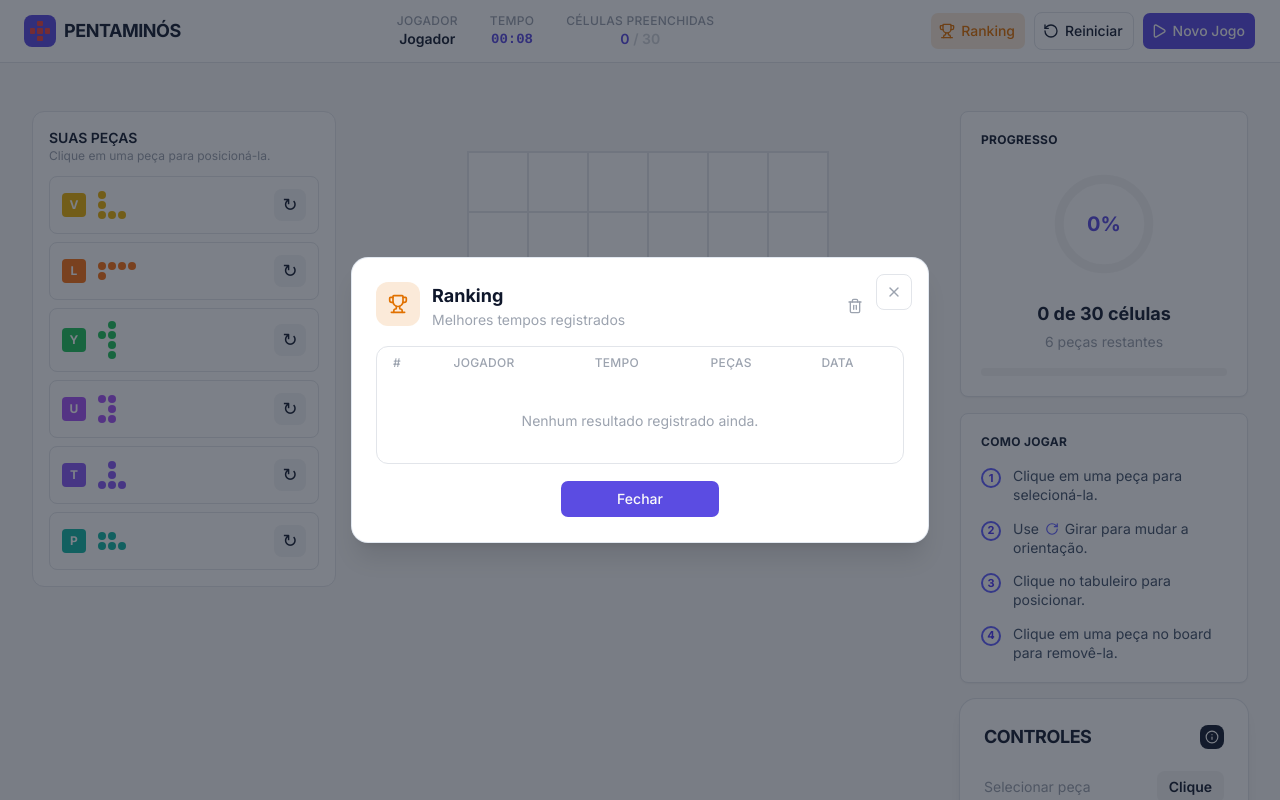
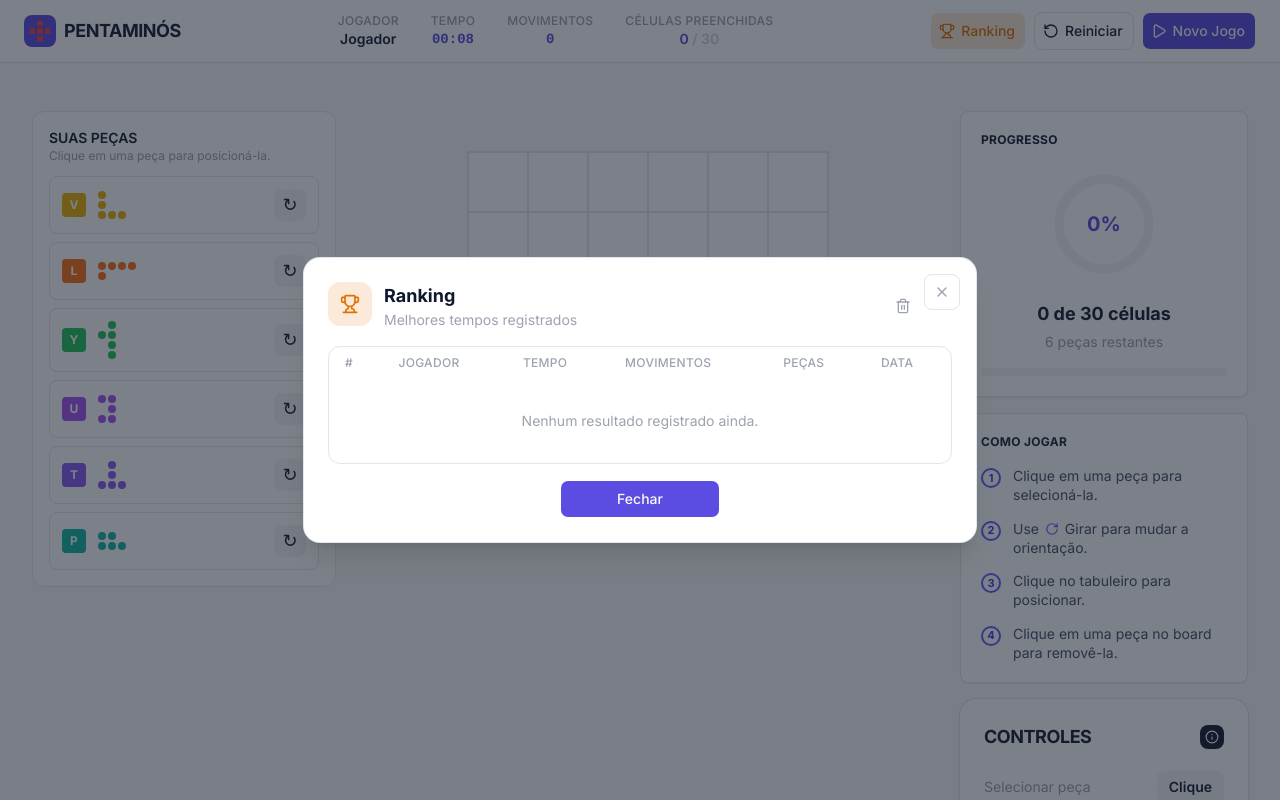
Before and after one commit to Myllenam/pentaminos, a Next.js app in the folder pentaminos/: page /jogar in a window 1280 px wide. Both pictures are taken after a click on the button "Ranking". Shown: the top 800 px of the page. Built offline with nearby package versions, Linux system fonts and the light colour scheme.

Commit message:
feat: adiciona contador de movimentos e remove ranking em resolução automática

```diff
--- a/pentaminos/app/jogar/page.tsx
+++ b/pentaminos/app/jogar/page.tsx
@@ -1,7 +1,15 @@
 "use client";
-
-import { Suspense, useEffect, useMemo, useRef, useState } from "react";
-import { useSearchParams, useRouter } from "next/navigation";
+import {
+  Suspense,
+  useEffect,
+  useMemo,
+  useRef,
+  useState,
+} from "react";
+import {
+  useSearchParams,
+  useRouter,
+} from "next/navigation";
 import { Zap } from "lucide-react";
 
 import { Alert } from "@/components/alert/alert";
@@ -9,7 +17,10 @@ import { Controles } from "@/components/controles/controles";
 import { Header } from "@/components/header/header";
 import { ComoJogar } from "@/components/como-jogar/como-jogar";
 import { Ranking } from "@/components/ranking/ranking";
-import { finishGame, formatElapsedTime } from "@/lib/ranking";
+import {
+  finishGame,
+  formatElapsedTime,
+} from "@/lib/ranking";
 import { Progresso } from "@/components/progresso/progresso";
 import { PENTOMINOES } from "@/lib/mocks/pentominos";
 import { PlacedPiece } from "@/lib/types/pentomino";
@@ -28,49 +39,88 @@ import { Button } from "@/components/ui/button";
 function GamePage() {
   const searchParams = useSearchParams();
   const router = useRouter();
-  const playerName = searchParams.get("nome") || "Jogador";
+
+  const playerName =
+    searchParams.get("nome") || "Jogador";
+
   const pieceCount = Math.min(
-    Math.max(Number(searchParams.get("pecas")) || 6, 3),
+    Math.max(
+      Number(searchParams.get("pecas")) || 6,
+      3,
+    ),
     12,
   );
-  const totalCells = pieceCount * 5; // cada pentaminó ocupa 5 células
 
-  const [restartOpen, setRestartOpen] = useState(false);
-  const [newGameOpen, setNewGameOpen] = useState(false);
-  const [rankingOpen, setRankingOpen] = useState(false);
+  const totalCells = pieceCount * 5;
 
-  const [elapsedSeconds, setElapsedSeconds] = useState(0);
-  const [isRunning, setIsRunning] = useState(true);
-  const [isSolving, setIsSolving] = useState(false);
-  const [solveError, setSolveError] = useState<string | null>(null);
+  const [restartOpen, setRestartOpen] =
+    useState(false);
 
-  const [board, setBoard] = useState(() => gerarTabuleiro(pieceCount));
-  const [pieces, setPieces] = useState<PlacedPiece[]>(
-    () => board.availablePieces,
+  const [newGameOpen, setNewGameOpen] =
+    useState(false);
+
+  const [rankingOpen, setRankingOpen] =
+    useState(false);
+
+  const [elapsedSeconds, setElapsedSeconds] =
+    useState(0);
+
+  const [moveCount, setMoveCount] =
+    useState(0);
+
+  const [isRunning, setIsRunning] =
+    useState(true);
+
+  const [isSolving, setIsSolving] =
+    useState(false);
+
+  const [solveError, setSolveError] =
+    useState<string | null>(null);
+
+  const [board] = useState(() =>
+    gerarTabuleiro(pieceCount),
   );
 
-  const [selectedInstanceId, setSelectedInstanceId] = useState<string | null>(
-    null,
-  );
+  const [pieces, setPieces] = useState<
+    PlacedPiece[]
+  >(() => board.availablePieces);
+
+  const [
+    selectedInstanceId,
+    setSelectedInstanceId,
+  ] = useState<string | null>(null);
+
   const { solve } = useSolverWorker();
 
   const hasRegisteredGame = useRef(false);
 
   const filledCells = useMemo(
-    () => pieces.filter((p) => p.origin !== null).length * 5,
+    () =>
+      pieces.filter(
+        (piece) => piece.origin !== null,
+      ).length * 5,
     [pieces],
   );
 
-  const remainingPieces = pieces.filter((p) => p.origin === null);
+  const remainingPieces = pieces.filter(
+    (piece) => piece.origin === null,
+  );
 
   const selectedPiece =
-    pieces.find((piece) => piece.instanceId === selectedInstanceId) ?? null;
+    pieces.find(
+      (piece) =>
+        piece.instanceId === selectedInstanceId,
+    ) ?? null;
 
   useEffect(() => {
-    if (!isRunning) return;
+    if (!isRunning) {
+      return;
+    }
 
     const interval = setInterval(() => {
-      setElapsedSeconds((current) => current + 1);
+      setElapsedSeconds(
+        (current) => current + 1,
+      );
     }, 1000);
 
     return () => clearInterval(interval);
@@ -80,22 +130,38 @@ function GamePage() {
     hasRegisteredGame.current = false;
 
     setElapsedSeconds(0);
+    setMoveCount(0);
     setIsRunning(true);
+    setSolveError(null);
+
     setPieces(
-      board.availablePieces.map((piece) => ({ ...piece, origin: null })),
+      board.availablePieces.map((piece) => ({
+        ...piece,
+        origin: null,
+      })),
     );
+
     setSelectedInstanceId(null);
   };
 
-  const handleSelectPiece = (instanceId: string) => {
+  const handleSelectPiece = (
+    instanceId: string,
+  ) => {
     setSelectedInstanceId((current) =>
-      current === instanceId ? null : instanceId,
+      current === instanceId
+        ? null
+        : instanceId,
     );
   };
-  const handleRotatePiece = (instanceId: string) => {
+
+  const handleRotatePiece = (
+    instanceId: string,
+  ) => {
     setPieces((current) =>
       current.map((piece) => {
-        if (piece.instanceId !== instanceId) {
+        if (
+          piece.instanceId !== instanceId
+        ) {
           return piece;
         }
 
@@ -116,35 +182,50 @@ function GamePage() {
     );
   };
 
-  // clique numa célula do board: remove peça se já ocupada, senão posiciona a selecionada
-  const handleCellClick = (row: number, col: number) => {
+  const handleCellClick = (
+    row: number,
+    col: number,
+  ) => {
     // ==========================================
-    // 1. TEMOS UMA PEÇA SELECIONADA?
+    // 1. TEMOS UMA PEÇA SELECIONADA
     // ==========================================
 
     if (selectedInstanceId) {
       const selectedPiece = pieces.find(
-        (piece) => piece.instanceId === selectedInstanceId,
+        (piece) =>
+          piece.instanceId ===
+          selectedInstanceId,
       );
 
       if (!selectedPiece) {
         return;
       }
 
-      const shape = PENTOMINOES.find((s) => s.id === selectedPiece.shapeId);
+      const shape = PENTOMINOES.find(
+        (pentomino) =>
+          pentomino.id ===
+          selectedPiece.shapeId,
+      );
 
       if (!shape) {
         return;
       }
 
-      const clickedCell: [number, number] = [row, col];
+      const clickedCell: [
+        number,
+        number,
+      ] = [row, col];
 
-      const transformedCells = transformCells(
+      const transformedCells =
+        transformCells(
           shape.cells,
           selectedPiece.rotation,
         );
 
-      const origin = getPreviewOrigin(transformedCells, clickedCell);
+      const origin = getPreviewOrigin(
+        transformedCells,
+        clickedCell,
+      );
 
       const canPlace = canPlacePiece(
         shape,
@@ -155,13 +236,23 @@ function GamePage() {
         selectedPiece.instanceId,
       );
 
+      // Tentativa inválida não conta movimento.
       if (!canPlace) {
         return;
       }
 
+      // A peça foi efetivamente colocada.
+      // Portanto, temos +1 movimento.
+      const nextMoveCount =
+        moveCount + 1;
+
+      setMoveCount(nextMoveCount);
+
       setPieces((current) => {
-        const updatedPieces = current.map((piece) =>
-          piece.instanceId === selectedInstanceId
+        const updatedPieces =
+          current.map((piece) =>
+            piece.instanceId ===
+            selectedInstanceId
               ? {
                   ...piece,
                   origin,
@@ -169,18 +260,25 @@ function GamePage() {
               : piece,
           );
 
-        // Verifica se todas as peças foram colocadas
-        const isFinished = updatedPieces.every(
-          (piece) => piece.origin !== null,
+        const isFinished =
+          updatedPieces.every(
+            (piece) =>
+              piece.origin !== null,
           );
 
-        // Registra a partida apenas uma vez
-        if (isFinished && !hasRegisteredGame.current) {
-          hasRegisteredGame.current = true;
+        // Apenas partidas resolvidas
+        // manualmente entram no ranking.
+        if (
+          isFinished &&
+          !hasRegisteredGame.current
+        ) {
+          hasRegisteredGame.current =
+            true;
 
           finishGame({
             player: playerName,
             pieces: pieceCount,
+            moves: nextMoveCount,
             elapsedSeconds,
           });
 
@@ -196,31 +294,49 @@ function GamePage() {
       return;
     }
 
-    const owner = pieces.find((piece) => {
+    const owner = pieces.find(
+      (piece) => {
         if (!piece.origin) {
           return false;
         }
 
-      const shape = PENTOMINOES.find((s) => s.id === piece.shapeId);
+        const shape =
+          PENTOMINOES.find(
+            (pentomino) =>
+              pentomino.id ===
+              piece.shapeId,
+          );
 
         if (!shape) {
           return false;
         }
 
-      const cells = getPieceCells(shape, piece.rotation, piece.origin);
+        const cells = getPieceCells(
+          shape,
+          piece.rotation,
+          piece.origin,
+        );
 
         return cells.some(
-        ([cellRow, cellCol]) => cellRow === row && cellCol === col,
+          ([cellRow, cellCol]) =>
+            cellRow === row &&
+            cellCol === col,
         );
-    });
+      },
+    );
 
     if (!owner) {
       return;
     }
 
+    setMoveCount(
+      (current) => current + 1,
+    );
+
     setPieces((current) =>
       current.map((piece) =>
-        piece.instanceId === owner.instanceId
+        piece.instanceId ===
+        owner.instanceId
           ? {
               ...piece,
               origin: null,
@@ -231,46 +347,49 @@ function GamePage() {
   };
 
   const handleSolve = async () => {
-  if (isSolving) return;
+    if (isSolving) {
+      return;
+    }
 
     setIsSolving(true);
     setSolveError(null);
     setSelectedInstanceId(null);
 
     try {
-    // Limpa todas as peças que estão atualmente no tabuleiro
-    const clearedPieces = pieces.map((piece) => ({
+      // Limpa as peças colocadas pelo usuário
+      // antes de enviar o problema ao solver.
+      const clearedPieces = pieces.map(
+        (piece) => ({
           ...piece,
           origin: null,
-    }));
+        }),
+      );
 
-    // Atualiza a interface imediatamente
       setPieces(clearedPieces);
 
       const outcome = await solve(
         board.config,
-      clearedPieces.map((piece) => ({
-        instanceId: piece.instanceId,
+        clearedPieces.map(
+          (piece) => ({
+            instanceId:
+              piece.instanceId,
             shapeId: piece.shapeId,
-      })),
+          }),
+        ),
       );
 
-    if (outcome.solved && outcome.placements) {
+      if (
+        outcome.solved &&
+        outcome.placements
+      ) {
         setIsRunning(false);
-      setPieces(outcome.placements);
 
-      if (!hasRegisteredGame.current) {
-        hasRegisteredGame.current = true;
+        setPieces(
+          outcome.placements,
+        );
 
-        finishGame({
-          player: "Algoritmo",
-          pieces: pieceCount,
-          elapsedSeconds: outcome.elapsedMs / 1000,
-          autoSolved: true,
-        });
-
-        setRankingOpen(true);
-      }
+        hasRegisteredGame.current =
+          true;
       } else {
         setSolveError(
           "Não foi possível encontrar uma solução para este tabuleiro.",
@@ -288,37 +407,63 @@ function GamePage() {
   };
 
   return (
-    <div className="relative flex min-h-screen flex-col  bg-zinc-50">
+    <div className="relative flex min-h-screen flex-col bg-zinc-50">
       <Header
         playerName={playerName}
-        time={formatElapsedTime(elapsedSeconds)}
+        time={formatElapsedTime(
+          elapsedSeconds,
+        )}
+        moves={moveCount}
         filledCells={filledCells}
         totalCells={totalCells}
-        onRestart={() => setRestartOpen(true)}
-        onNewGame={() => setNewGameOpen(true)}
-        onOpenRanking={() => setRankingOpen(true)}
+        onRestart={() =>
+          setRestartOpen(true)
+        }
+        onNewGame={() =>
+          setNewGameOpen(true)
+        }
+        onOpenRanking={() =>
+          setRankingOpen(true)
+        }
       />
 
       <main className="mx-auto flex w-full flex-1 flex-row gap-8 px-8 py-12">
         <aside className="w-1/4">
           <div className="rounded-xl border border-gray-200 bg-white p-4">
-            <p className="text-sm font-semibold text-foreground">SUAS PEÇAS</p>
+            <p className="text-sm font-semibold text-foreground">
+              SUAS PEÇAS
+            </p>
+
             <p className="mb-3 text-xs text-muted-foreground">
               Clique em uma peça para posicioná-la.
             </p>
+
             <div className="flex flex-col gap-2">
-              {pieces.map((piece) => {
-                return (
+              {pieces.map((piece) => (
                 <PieceCard
-                    key={piece.instanceId}
+                  key={
+                    piece.instanceId
+                  }
                   piece={piece}
-                    placed={piece.origin !== null}
-                    selected={selectedInstanceId === piece.instanceId}
-                    onSelect={() => handleSelectPiece(piece.instanceId)}
-                    onRotate={() => handleRotatePiece(piece.instanceId)}
+                  placed={
+                    piece.origin !== null
+                  }
+                  selected={
+                    selectedInstanceId ===
+                    piece.instanceId
+                  }
+                  onSelect={() =>
+                    handleSelectPiece(
+                      piece.instanceId,
+                    )
+                  }
+                  onRotate={() =>
+                    handleRotatePiece(
+                      piece.instanceId,
+                    )
+                  }
                 />
-                );
-              })}
+              ))}
             </div>
           </div>
         </aside>
@@ -328,9 +473,14 @@ function GamePage() {
             config={board.config}
             placedPieces={pieces}
             shapes={PENTOMINOES}
-            previewPiece={selectedPiece}
-            onCellClick={handleCellClick}
+            previewPiece={
+              selectedPiece
+            }
+            onCellClick={
+              handleCellClick
+            }
           />
+
           <div className="mt-6 w-full max-w-md">
             <Button
               variant="outline"
@@ -338,8 +488,14 @@ function GamePage() {
               onClick={handleSolve}
               disabled={isSolving}
             >
-              <Zap className="text-warning" data-icon="inline-start" />
-              {isSolving ? "Resolvendo..." : "Resolver Automaticamente"}
+              <Zap
+                className="text-warning"
+                data-icon="inline-start"
+              />
+
+              {isSolving
+                ? "Resolvendo..."
+                : "Resolver Automaticamente"}
             </Button>
 
             <p className="mt-2 text-center text-xs text-muted-foreground">
@@ -349,22 +505,36 @@ function GamePage() {
           </div>
         </section>
 
-        <aside className="flex w-[288px] shrink-0 flex-col gap-4 ">
+        <aside className="flex w-[288px] shrink-0 flex-col gap-4">
           <Progresso
-            celulasPreenchidas={filledCells}
-            totalCelulas={totalCells}
-            pecasRestantes={remainingPieces.length}
+            celulasPreenchidas={
+              filledCells
+            }
+            totalCelulas={
+              totalCells
+            }
+            pecasRestantes={
+              remainingPieces.length
+            }
           />
 
           <ComoJogar />
 
-          <Controles onInfoClick={() => console.log("abrir detalhes")} />
+          <Controles
+            onInfoClick={() =>
+              console.log(
+                "abrir detalhes",
+              )
+            }
+          />
         </aside>
       </main>
 
       <Alert
         open={restartOpen}
-        onOpenChange={setRestartOpen}
+        onOpenChange={
+          setRestartOpen
+        }
         title="Reiniciar partida?"
         description="Tem certeza que deseja reiniciar a partida? Todo o progresso atual será perdido."
         confirmLabel="Reiniciar"
@@ -374,14 +544,23 @@ function GamePage() {
 
       <Alert
         open={newGameOpen}
-        onOpenChange={setNewGameOpen}
+        onOpenChange={
+          setNewGameOpen
+        }
         title="Iniciar novo jogo?"
         description="Deseja abandonar a partida atual e iniciar um novo jogo? O progresso atual será perdido."
         confirmLabel="Novo Jogo"
-        onConfirm={() => router.push("/")}
+        onConfirm={() =>
+          router.push("/")
+        }
       />
 
-      <Ranking open={rankingOpen} onOpenChange={setRankingOpen} />
+      <Ranking
+        open={rankingOpen}
+        onOpenChange={
+          setRankingOpen
+        }
+      />
     </div>
   );
 }
--- a/pentaminos/components/header/header.tsx
+++ b/pentaminos/components/header/header.tsx
@@ -6,6 +6,7 @@ import { Button } from "@/components/ui/button";
 export interface HeaderProps {
   playerName: string;
   time: string;
+  moves: number;
   filledCells: number;
   totalCells: number;
   onOpenRanking?: () => void;
@@ -16,6 +17,7 @@ export interface HeaderProps {
 const HEADER_MOCK_DATA: HeaderProps = {
   playerName: "artur",
   time: "00:55",
+  moves: 0,
   filledCells: 0,
   totalCells: 30,
 };
@@ -23,6 +25,7 @@ const HEADER_MOCK_DATA: HeaderProps = {
 export function Header({
   playerName = HEADER_MOCK_DATA.playerName,
   time = HEADER_MOCK_DATA.time,
+  moves = HEADER_MOCK_DATA.moves,
   filledCells = HEADER_MOCK_DATA.filledCells,
   totalCells = HEADER_MOCK_DATA.totalCells,
   onOpenRanking,
@@ -52,7 +55,18 @@ export function Header({
           <span className="text-xs font-medium tracking-wide text-muted-foreground">
             TEMPO
           </span>
-          <span className="text-sm font-bold text-primary font-cousine">{time}</span>
+          <span className="font-cousine text-sm font-bold text-primary">
+            {time}
+          </span>
+        </div>
+
+        <div className="flex flex-col items-center">
+          <span className="text-xs font-medium tracking-wide text-muted-foreground">
+            MOVIMENTOS
+          </span>
+          <span className="font-cousine text-sm font-bold text-primary">
+            {moves}
+          </span>
         </div>
 
         <div className="flex flex-col items-center">
@@ -60,8 +74,12 @@ export function Header({
             CÉLULAS PREENCHIDAS
           </span>
           <span className="text-sm font-semibold">
-            <span className="text-primary">{filledCells}</span>{" "}
-            <span className="text-input">/ {totalCells}</span>
+            <span className="text-primary">
+              {filledCells}
+            </span>{" "}
+            <span className="text-input">
+              / {totalCells}
+            </span>
           </span>
         </div>
       </div>
@@ -76,6 +94,7 @@ export function Header({
           <Trophy data-icon="inline-start" />
           Ranking
         </Button>
+
         <Button
           variant="outline"
           className="w-auto"
@@ -85,7 +104,12 @@ export function Header({
           <RotateCcw data-icon="inline-start" />
           Reiniciar
         </Button>
-        <Button className="w-auto" data-icon="inline-start" onClick={onNewGame}>
+
+        <Button
+          className="w-auto"
+          data-icon="inline-start"
+          onClick={onNewGame}
+        >
           <Play data-icon="inline-start" />
           Novo Jogo
         </Button>
--- a/pentaminos/components/ranking/ranking.tsx
+++ b/pentaminos/components/ranking/ranking.tsx
@@ -1,6 +1,6 @@
 "use client";
 
-import { useEffect, useState } from "react";
+import { useMemo, useState } from "react";
 import { Trash2, Trophy } from "lucide-react";
 
 import {
@@ -13,7 +13,10 @@ import {
 } from "@/components/ui/dialog";
 import { Button } from "@/components/ui/button";
 import { cn } from "@/lib/utils";
-import { clearRanking, getRanking, type RankingEntry } from "@/lib/ranking";
+import {
+  clearRanking,
+  getRanking,
+} from "@/lib/ranking";
 
 const MEDALS = ["🥇", "🥈", "🥉"];
 
@@ -22,30 +25,51 @@ export interface RankingProps {
   onOpenChange: (open: boolean) => void;
 }
 
-export function Ranking({ open, onOpenChange }: RankingProps) {
-  const [entries, setEntries] = useState<RankingEntry[]>([]);
+export function Ranking({
+  open,
+  onOpenChange,
+}: RankingProps) {
+  const [refreshVersion, setRefreshVersion] =
+    useState(0);
 
-  useEffect(() => {
-    if (open) setEntries(getRanking());
-  }, [open]);
+  const entries = useMemo(() => {
+    if (!open) {
+      return [];
+    }
+
+    return getRanking();
+  }, [open, refreshVersion]);
 
   const handleClear = () => {
     clearRanking();
-    setEntries(getRanking());
+
+    setRefreshVersion(
+      (current) => current + 1,
+    );
   };
 
   return (
-    <Dialog open={open} onOpenChange={onOpenChange}>
-      <DialogContent className="max-w-xl">
+    <Dialog
+      open={open}
+      onOpenChange={onOpenChange}
+    >
+      <DialogContent className="max-w-2xl">
         <DialogHeader>
           <div className="flex size-11 shrink-0 items-center justify-center rounded-xl bg-warning/15">
             <Trophy className="size-5 text-warning" />
           </div>
+
           <div className="flex flex-1 items-center justify-between gap-4">
             <div>
-              <DialogTitle>Ranking</DialogTitle>
-              <DialogDescription>Melhores tempos registrados</DialogDescription>
+              <DialogTitle>
+                Ranking
+              </DialogTitle>
+
+              <DialogDescription>
+                Melhores tempos registrados
+              </DialogDescription>
             </div>
+
             <Button
               type="button"
               variant="ghost"
@@ -63,22 +87,46 @@ export function Ranking({ open, onOpenChange }: RankingProps) {
           <table className="w-full border-collapse text-sm">
             <thead>
               <tr className="text-xs font-medium tracking-wide text-muted-foreground uppercase">
-                <th className="px-4 py-2 text-left font-medium">#</th>
-                <th className="px-4 py-2 text-left font-medium">Jogador</th>
-                <th className="px-4 py-2 text-left font-medium">Tempo</th>
-                <th className="px-4 py-2 text-left font-medium">Peças</th>
-                <th className="px-4 py-2 text-left font-medium">Data</th>
+                <th className="px-4 py-2 text-left font-medium">
+                  #
+                </th>
+
+                <th className="px-4 py-2 text-left font-medium">
+                  Jogador
+                </th>
+
+                <th className="px-4 py-2 text-left font-medium">
+                  Tempo
+                </th>
+
+                <th className="px-4 py-2 text-left font-medium">
+                  Movimentos
+                </th>
+
+                <th className="px-4 py-2 text-left font-medium">
+                  Peças
+                </th>
+
+                <th className="px-4 py-2 text-left font-medium">
+                  Data
+                </th>
               </tr>
             </thead>
+
             <tbody>
               {entries.length === 0 && (
                 <tr>
-                  <td colSpan={5} className="px-4 py-8 text-center text-sm text-muted-foreground">
+                  <td
+                    colSpan={6}
+                    className="px-4 py-8 text-center text-sm text-muted-foreground"
+                  >
                     Nenhum resultado registrado ainda.
                   </td>
                 </tr>
               )}
-              {entries.map((entry, index) => (
+
+              {entries.map(
+                (entry, index) => (
                   <tr
                     key={entry.id}
                     className={cn(
@@ -87,43 +135,56 @@ export function Ranking({ open, onOpenChange }: RankingProps) {
                         ? "bg-warning/10"
                         : index % 2 === 1
                           ? "bg-muted/60"
-                        : "bg-transparent"
+                          : "bg-transparent",
                     )}
                   >
                     <td className="px-4 py-3 align-top">
                       {index < 3 ? (
-                      <span className="text-base">{MEDALS[index]}</span>
+                        <span className="text-base">
+                          {MEDALS[index]}
+                        </span>
                       ) : (
                         <span className="font-cousine text-sm text-muted-foreground">
                           {index + 1}º
                         </span>
                       )}
                     </td>
+
                     <td className="px-4 py-3 align-top">
-                    <span className="font-semibold text-foreground">{entry.player}</span>
-                    {entry.autoSolved && (
-                      <span className="block text-xs text-muted-foreground italic">
-                        auto-resolvido
+                      <span className="font-semibold text-foreground">
+                        {entry.player}
                       </span>
-                    )}
                     </td>
+
                     <td className="px-4 py-3 align-top font-cousine font-bold text-primary">
                       {entry.time}
                     </td>
+
+                    <td className="px-4 py-3 align-top font-cousine font-semibold text-foreground">
+                      {entry.moves ?? "—"}
+                    </td>
+
                     <td className="px-4 py-3 align-top text-muted-foreground">
                       {entry.pieces} peças
                     </td>
+
                     <td className="px-4 py-3 align-top text-xs text-muted-foreground">
                       {entry.date}
                     </td>
                   </tr>
-              ))}
+                ),
+              )}
             </tbody>
           </table>
         </div>
 
         <DialogFooter>
-          <Button className="sm:w-40" onClick={() => onOpenChange(false)}>
+          <Button
+            className="sm:w-40"
+            onClick={() =>
+              onOpenChange(false)
+            }
+          >
             Fechar
           </Button>
         </DialogFooter>
```
Also changed, not shown: pentaminos/lib/ranking.ts (+26 -4 lines). Lines whose indentation alone changed are shown as unchanged.
